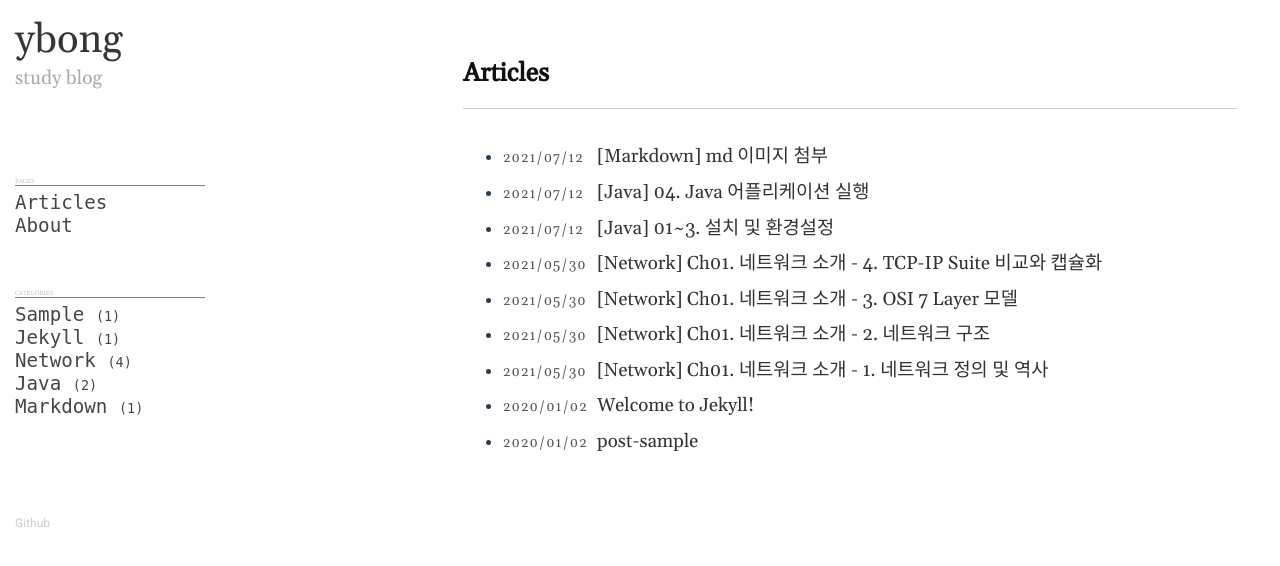
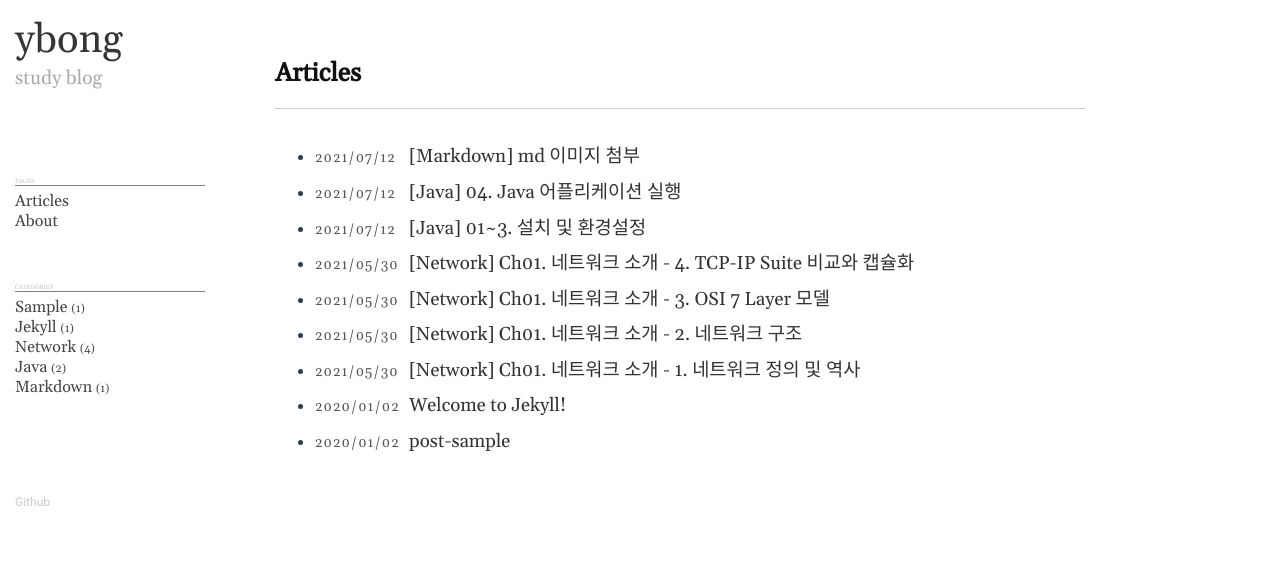
Before and after one commit to yeawonbong/yeawonbong.github.io, a Jekyll site: the page built from index.md, in a window 1280 px wide. Shown: the top 566 px of the page. Built offline with Jekyll 4.4.1, drawn with Linux system fonts in a browser that asks for light colours.

Commit message:
change_font size

```diff
--- a/public/css/style.css
+++ b/public/css/style.css
@@ -86,7 +86,7 @@ code {
 }
 
 .content {
-	margin-left: 200px;
+	margin-left: 10px;
 	margin-right: auto;
 	flex: 1 1 auto;
 	max-width: 900px;
@@ -132,7 +132,7 @@ code {
 }
 
 .nav-title {
-	font-size: 20%;
+	font-size: 30%;
 	font-family: "Gelasio";
 	text-transform: uppercase;
 	border-bottom: 1px solid gray;
@@ -140,8 +140,8 @@ code {
 }
 
 a.nav-item {
-	font-size: 120%;
-	font-family: "monospace";
+	font-size: 100%;
+	font-family: "Gelasio";
 	text-transform: capitalize;
 	color: rgb(70, 70, 70);
 }
```
